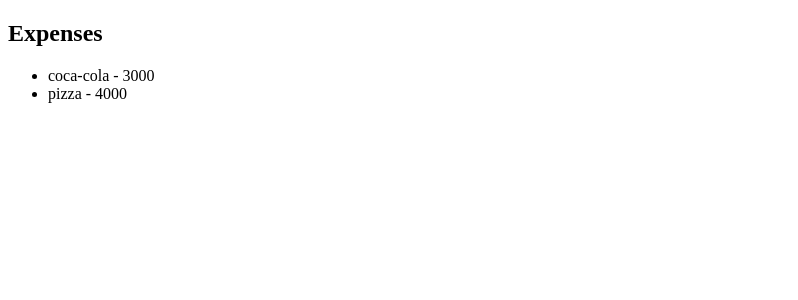
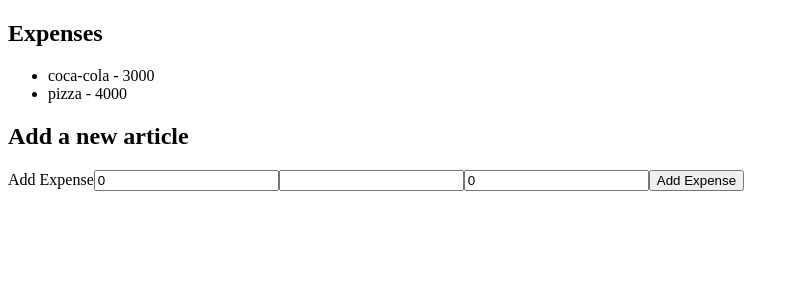
Before and after one commit to brayvasq/expenses-list, a React (Create React App) app in the folder expenses-react/: page / in a window 1280 px wide. Shown: the top 300 px of the page, without its empty margins (0-798 px from the left). Built offline with nearby package versions, Linux system fonts and the light colour scheme.

Commit message:
(react) add: Form component

```diff
--- a/expenses-react/src/App.js
+++ b/expenses-react/src/App.js
@@ -1,12 +1,19 @@
 import logo from './logo.svg';
-import List from "./js/components/List"
+import List from "./js/components/List";
+import Form from "./js/components/Form";
 
 function App() {
   return (
-    <div className="App">
-      <h2>Expenses</h2>
-      <List/>
-    </div>
+    <>
+      <div className="App">
+        <h2>Expenses</h2>
+        <List />
+      </div>
+      <div>
+        <h2>Add a new article</h2>
+        <Form />
+      </div>
+    </>
   );
 }
 
--- /dev/null
+++ b/expenses-react/src/js/components/Form.jsx
@@ -0,0 +1,69 @@
+// src/js/components/Form.jsx
+import React, { useState } from "react";
+import { connect } from "react-redux";
+import { addExpense } from "../actions/index";
+
+const mapDispatchToProps = dispatch => {
+    return {
+        addExpense: expense => dispatch(addExpense(expense))
+    };
+};
+
+const ConnectedForm = props => {
+    const [id, setId] = useState(0);
+    const [item, setItem] = useState("");
+    const [price, setPrice] = useState(0);
+
+    const handleIdChange = event => {
+        setId(event.target.value);
+    };
+
+    const handleItemChange = event => {
+        setItem(event.target.value);
+    };
+
+    const handlePriceChange = event => {
+        setPrice(event.target.value);
+    };
+
+    const handleSubmit = event => {
+        event.preventDefault();
+
+        props.addExpense({ id, item, price });
+
+        setId(0);
+        setItem("");
+        setPrice(0);
+    };
+
+    return (
+        <form onSubmit={handleSubmit}>
+            <div>
+                <label htmlFor="title">Add Expense</label>
+                <input
+                    type="number"
+                    id="id"
+                    value={id}
+                    onChange={handleIdChange}
+                />
+                <input
+                    type="text"
+                    id="item"
+                    value={item}
+                    onChange={handleItemChange}
+                />
+                <input
+                    type="number"
+                    id="price"
+                    value={price}
+                    onChange={handlePriceChange}
+                />
+                <button type="submit">Add Expense</button>
+            </div>
+        </form>
+    );
+};
+
+const Form = connect(null, mapDispatchToProps)(ConnectedForm);
+
+export default Form;
```
Also changed, not shown: 1 other file (tests, documents, lock files or other folders).
